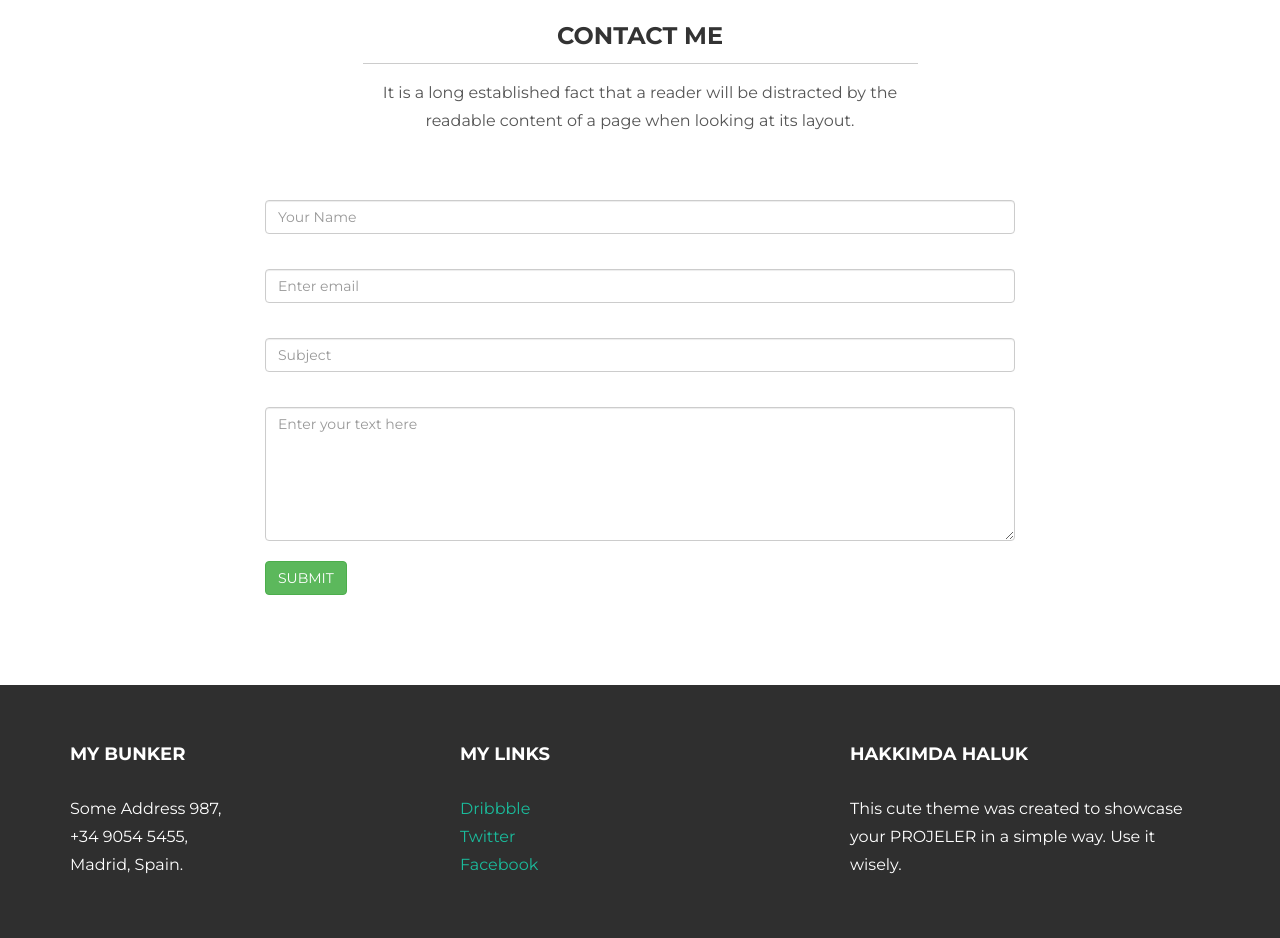
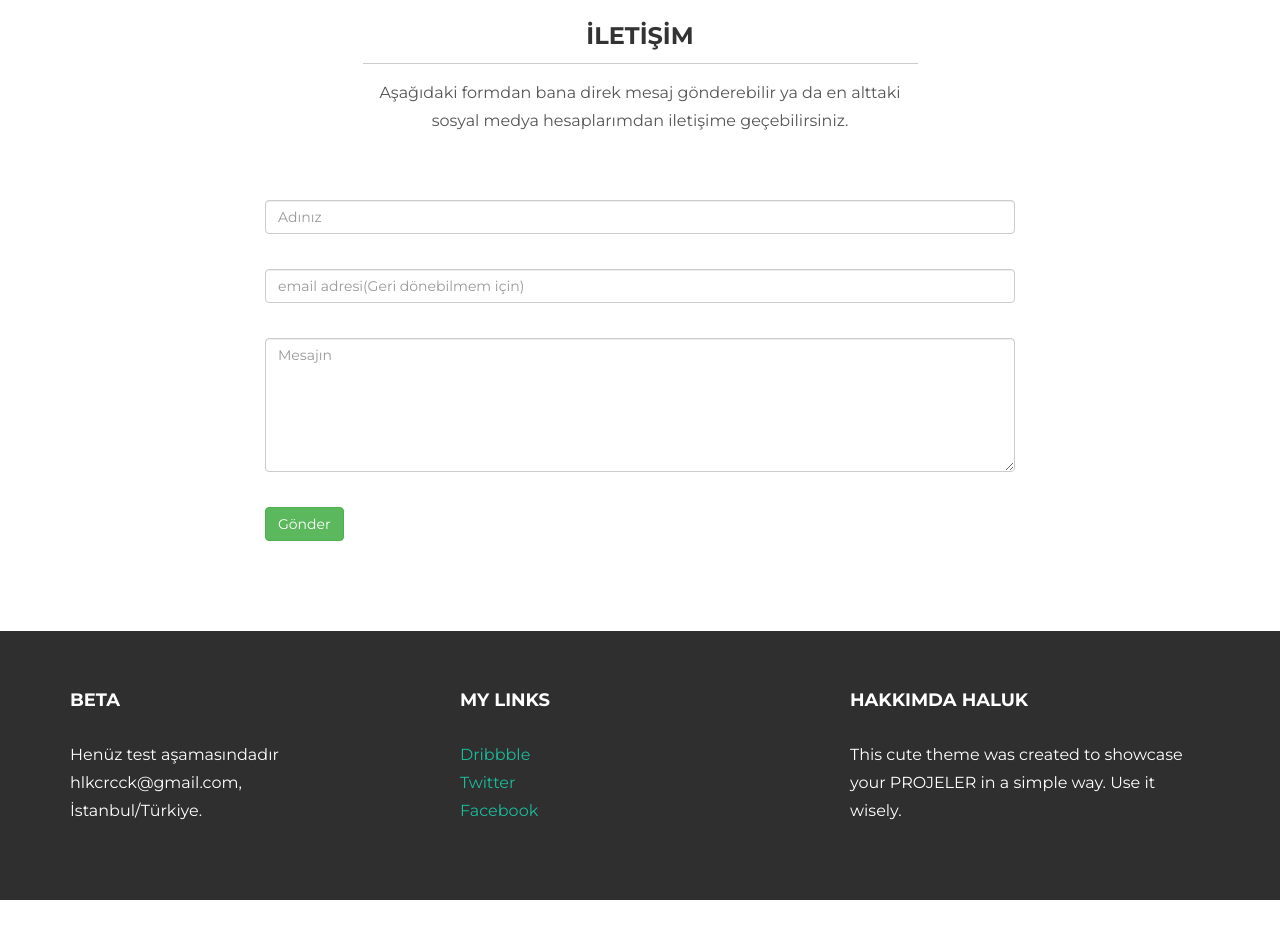
Before and after one commit to hlkcrcck/hlkcrcck.github.io, a plain HTML site: page contact.html in a window 1280 px wide. Shown: the part 278-1216 px from the top of the page. After the commit the page ends 1178 px from the top, so only its background shows below. Drawn offline with nearby package versions, Linux system fonts and the light colour scheme.

Commit message:
Contact form

```diff
--- a/contact.html
+++ b/contact.html
@@ -58,29 +58,32 @@
 	<div class="container pt">
 		<div class="row mt">
 			<div class="col-lg-6 col-lg-offset-3 centered">
-				<h3>CONTACT ME</h3>
+				<h3>İLETİŞİM</h3>
 				<hr>
-				<p>It is a long established fact that a reader will be distracted by the readable content of a page when looking at its layout.</p>
+				<p>Aşağıdaki formdan bana direk mesaj gönderebilir ya da en alttaki sosyal medya hesaplarımdan iletişime geçebilirsiniz.</p>
 			</div>
 		</div>
 		<div class="row mt">
 			<div class="col-lg-8 col-lg-offset-2">
-				<form role="form">
+				<form action="//formspree.io/hlkcrcck@gmail.com"
+					method="POST">
 					<div class="form-group">
-				    <input type="name" class="form-control" id="NameInputEmail1" placeholder="Your Name">
+						<input type="text" name="name" class="form-control" id="NameInputEmail1" placeholder="Adınız">
 						<br>
 					</div>
 					<div class="form-group">
-				    <input type="email" class="form-control" id="exampleInputEmail1" placeholder="Enter email">
+						<input type="email" name="_replyto" class="form-control" id="exampleInputEmail1" placeholder="email adresi(Geri dönebilmem için)">
 						<br>
 					</div>
 					<div class="form-group">
-				    <input type="email" class="form-control" id="subjectEmail1" placeholder="Subject">
+					<textarea class="form-control" rows="6" placeholder="Mesajın"></textarea>
 						<br>
 					</div>
-				  <textarea class="form-control" rows="6" placeholder="Enter your text here"></textarea>
-				    <br>
-				  <button type="submit" class="btn btn-success">SUBMIT</button>
+					<input type="text" name="_gotcha" style="display:none" />
+					<input type="hidden" name="_subject" value="kendim.me den biri mesaj attı !!!" />
+					<input type="hidden" name="_next" value="//site.io/thanks.html" />
+
+					<input type="submit" class="btn btn-success" value="Gönder">
 				</form>
 			</div>
 		</div><!-- /row -->
@@ -93,11 +96,11 @@
 		<div class="container">
 			<div class="row">
 				<div class="col-lg-4">
-					<h4>My Bunker</h4>
+					<h4>Beta</h4>
 					<p>
-						Some Address 987,<br/>
-						+34 9054 5455, <br/>
-						Madrid, Spain.
+						Henüz test aşamasındadır<br/>
+						hlkcrcck@gmail.com, <br/>
+						İstanbul/Türkiye.
 					</p>
 				</div><!-- /col-lg-4 -->
 
```
Also changed, not shown: about.html (+4 -4 lines), blog.html (+4 -4 lines), blog01.html (+4 -4 lines), index.html (+4 -4 lines), proje01.html (+4 -4 lines), projeler.html (+5 -5 lines). Lines whose indentation alone changed are shown as unchanged.
